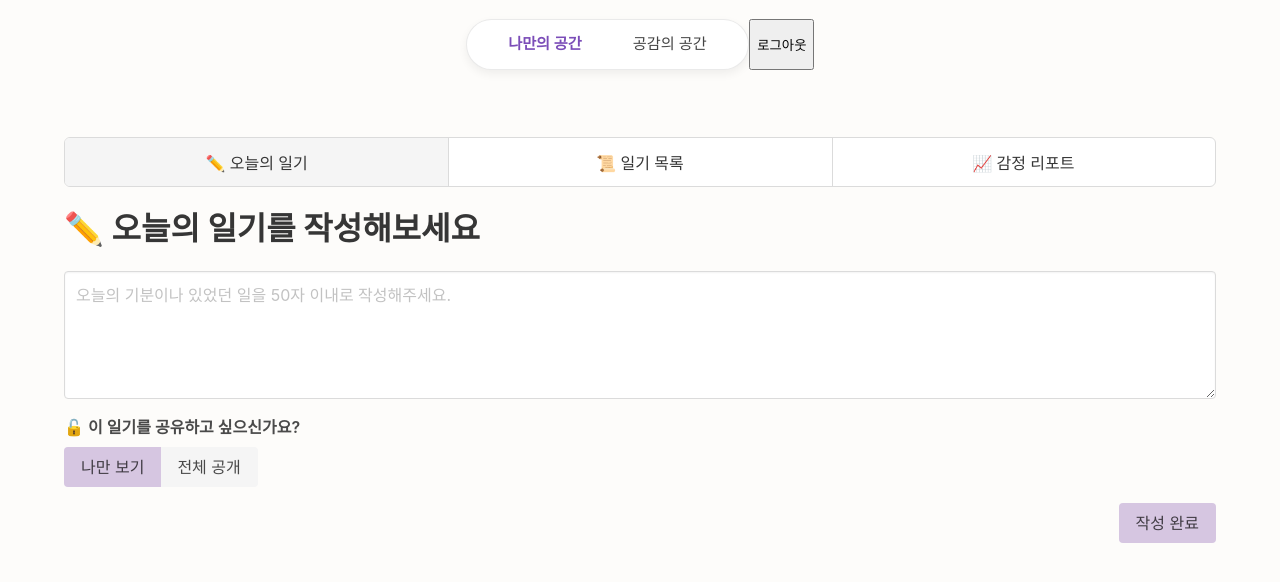
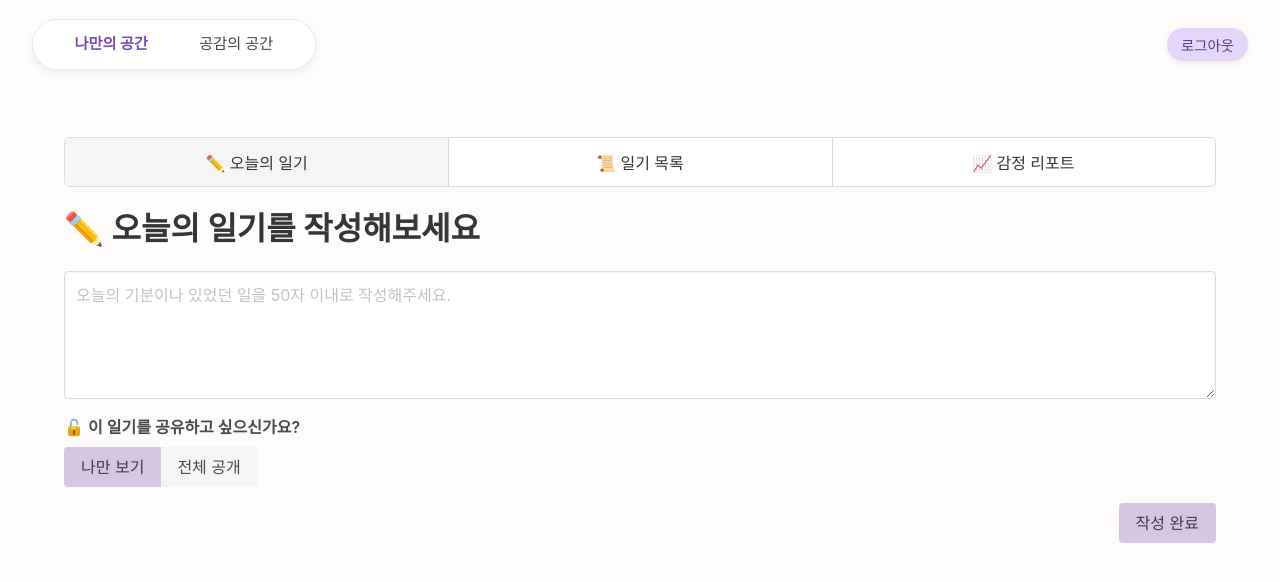
Before and after one commit to Yeju-Kang/hackerthon5-5SenseLog-FE, a React (Create React App) app: page /my in a window 1280 px wide. Shown: the top 582 px of the page. Built offline with nearby package versions, Linux system fonts and the light colour scheme; no server answers.

Commit message:
일기 태그로 필터링 버튼 디자인 수정

```diff
--- a/src/components/EmotionFilter.jsx
+++ b/src/components/EmotionFilter.jsx
@@ -10,9 +10,7 @@
         {EMOTION_TAGS.map((tag) => (
           <span
             key={tag}
-            className={`tag emotion-tag ${
-              selectedTag === tag ? "is-link is-light" : ""
-            }`}
+            className={`tag emotion-tag ${selectedTag === tag ? "active" : ""}`}
             onClick={() => onSelect(selectedTag === tag ? null : tag)}
           >
             #{tag}
--- a/src/components/EmotionFilter.scss
+++ b/src/components/EmotionFilter.scss
@@ -8,5 +8,10 @@
     &:hover {
       background-color: #e6e6f0;
     }
+
+    &.active {
+      background-color: #e4d6f8;
+      color: #5e3a8c;
+    }
   }
 }
--- a/src/components/Header.scss
+++ b/src/components/Header.scss
@@ -1,14 +1,13 @@
-// styles/Header.scss
-
 .glass-header {
   position: sticky;
   top: 0;
   z-index: 1000;
   backdrop-filter: blur(10px);
   -webkit-backdrop-filter: blur(10px);
-  padding: 1.2rem 0;
+  padding: 1.2rem 2rem;
   display: flex;
-  justify-content: center;
+  justify-content: space-between;
+  align-items: center;
   background-color: #fdfcfa;
 }
 
@@ -39,6 +38,7 @@
     color: #7b4db8;
     font-weight: 700;
   }
+}
 
 .logout-btn {
   margin-left: auto;
@@ -57,4 +57,3 @@
     background-color: #d5c3f0;
   }
 }
-}
```
Lines whose indentation alone changed are shown as unchanged.
